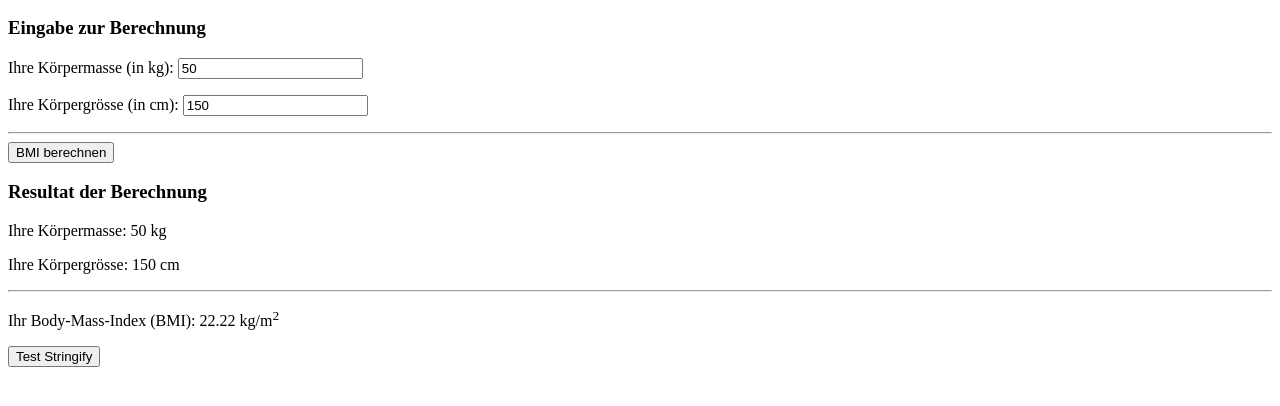
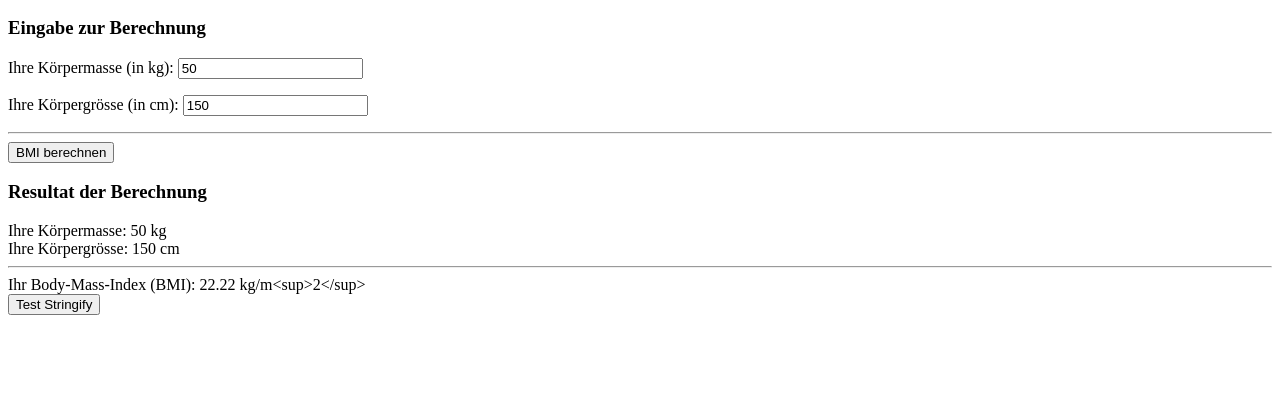
Before and after one commit to zaguarman/Vertiefung-Javascript, a plain HTML site: page calculator.html in a window 1280 px wide. Both pictures are taken after a click on the button "BMI berechnen". Shown: the part 110-516 px from the top of the page. Drawn offline with Linux system fonts and the light colour scheme.

Commit message:
append child not working

```diff
--- a/calculator.html
+++ b/calculator.html
@@ -14,6 +14,7 @@
     <title>Body Mass Index (BMI) Web App</title>
     <meta charset="UTF-8" />
     <meta name="viewport" content="width=device-width, initial-scale=1.0" />
+    <script src="scripts/HTML_Tools.js"></script>
     <script src="scripts/bmi.js"></script>
     <script src="scripts/category.js"></script>
     <script src="scripts/mainCategory.js"></script>
--- a/scripts/Category.js
+++ b/scripts/Category.js
@@ -34,19 +34,14 @@ class Category {
 
   static parseJson(categoryData) {
     // Check if the categoryData is defined and represents a MainCategory or SubCategory
-    if (
-      categoryData &&
-      Object.keys(categoryData).some(
-        (key) => key.toLowerCase() === "subcategories"
-      )
-    ) {
+    if (categoryData && categoryData?.subcategories) {
       return MainCategory.parseJson(categoryData);
     } else if (categoryData) {
       return SubCategory.parseJson(categoryData);
     } else {
       // Handle the case where categoryData is undefined
       console.error("Invalid categoryData:", categoryData);
-      return null; // or throw an error, depending on your use case
+      return null;
     }
   }
 }
--- /dev/null
+++ b/scripts/HTML_Tools.js
@@ -0,0 +1,28 @@
+class HTML_Tools {
+  static addParagraph(elementId, text) {
+    // search for the node
+    let node = document.getElementById(elementId);
+
+    // create paragraph element
+    let paragraph = document.createElement("P");
+
+    // crete text element
+    let textNode = document.createTextNode(text);
+
+    // append text element to paragraph element
+    let paragraphWithText = paragraph.appendChild(textNode);
+
+    console.log("node:", node);
+    console.log("Paragraph with text:", paragraphWithText);
+
+    // if does exist delete
+    while (node.hasChildNodes()) {
+      node.removeChild(node.firstElementChild);
+    }
+
+    console.log("Node After:", node);
+
+    // add paragraph as child
+    node.appendChild(paragraphWithText);
+  }
+}
--- a/scripts/main.js
+++ b/scripts/main.js
@@ -19,17 +19,22 @@ function showBMIResult() {
     document.forms.entry.height.value
   );
 
-  document.getElementById(
-    "mass"
-  ).innerHTML = `<p>Ihre Körpermasse: ${bmi.mass} kg</p>`;
-  document.getElementById(
-    "size"
-  ).innerHTML = `<p>Ihre Körpergrösse: ${bmi.size} cm</p>`;
-  document.getElementById(
-    "bmi"
-  ).innerHTML = `<p>Ihr Body-Mass-Index (BMI): ${bmi.value.toFixed(
-    2
-  )} kg/m<sup>2</sup></p>`;
+  HTML_Tools.addParagraph("mass", `Ihre Körpermasse: ${bmi.mass} kg`);
+  HTML_Tools.addParagraph("size", `Ihre Körpergrösse: ${bmi.size} cm`);
+  HTML_Tools.addParagraph(
+    "bmi",
+    `Ihr Body-Mass-Index (BMI): ${bmi.value.toFixed(2)} kg/m<sup>2</sup>`
+  );
+
+  // document.getElementById(
+  //   "mass"
+  // ).innerHTML = `<p>Ihre Körpermasse: ${bmi.mass} kg</p>`;
+  // document.getElementById(
+  //   "size"
+  // ).innerHTML = `<p>Ihre Körpergrösse: ${bmi.size} cm</p>`;
+  // document.getElementById(
+  //   "bmi"
+  // ).innerHTML = `<p>Ihr Body-Mass-Index (BMI): ${bmi.value.toFixed(2)} kg/m<sup>2</sup></p>`;
 }
 
 function showBMITable() {
```
Also changed, not shown: table.html (+1 -0 lines).
